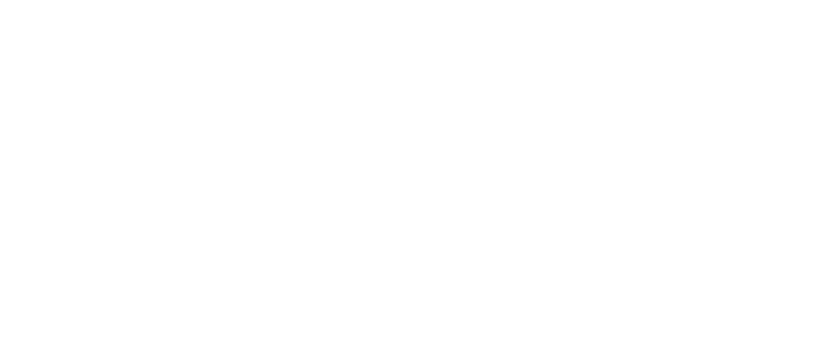
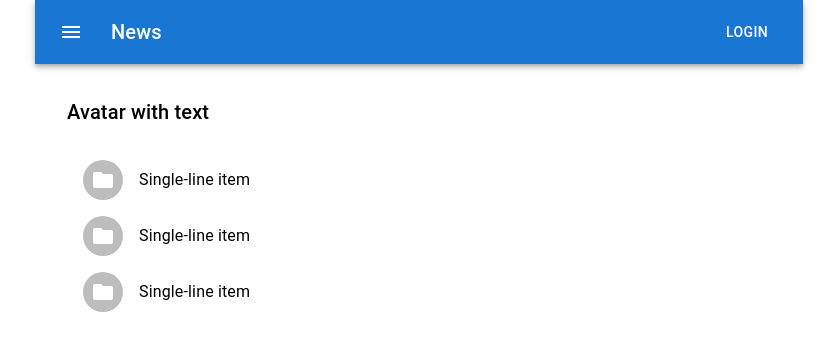
Before and after one commit to CollinsKippy/chat-app-rt, a React (Create React App) app: page / in a window 1280 px wide. Shown: the top 350 px of the page, without its empty margins (221-1058 px from the left). Built offline with nearby package versions, Linux system fonts and the light colour scheme.

Commit message:
added navbar and chatcontext

```diff
--- a/package.json
+++ b/package.json
@@ -5,6 +5,7 @@
   "dependencies": {
     "@emotion/react": "^11.10.5",
     "@emotion/styled": "^11.10.5",
+    "@mui/icons-material": "^5.11.0",
     "@mui/material": "^5.11.4",
     "@testing-library/jest-dom": "^5.16.5",
     "@testing-library/react": "^13.4.0",
--- a/src/App.js
+++ b/src/App.js
@@ -1,7 +1,14 @@
 import './App.css';
+import ChatList from './components/ChatList';
+import Navbar from './components/Navbar';
 
 function App() {
-  return <div></div>;
+  return (
+    <>
+      <Navbar />
+      <ChatList />
+    </>
+  );
 }
 
 export default App;
--- /dev/null
+++ b/src/components/ChatList.jsx
@@ -0,0 +1,54 @@
+import React from 'react';
+import List from '@mui/material/List';
+import { styled } from '@mui/material/styles';
+import ListItem from '@mui/material/ListItem';
+import ListItemAvatar from '@mui/material/ListItemAvatar';
+import ListItemText from '@mui/material/ListItemText';
+import Avatar from '@mui/material/Avatar';
+import Grid from '@mui/material/Grid';
+import Typography from '@mui/material/Typography';
+import FolderIcon from '@mui/icons-material/Folder';
+
+function generate(element) {
+  return [0, 1, 2].map((value) =>
+    React.cloneElement(element, {
+      key: value,
+    })
+  );
+}
+
+const Demo = styled('div')(({ theme }) => ({
+  backgroundColor: theme.palette.background.paper,
+}));
+
+export default function ChatList() {
+  const [dense, setDense] = React.useState(false);
+  const [secondary, setSecondary] = React.useState(false);
+
+  return (
+    <Grid container spacing={2} className='ChatList'>
+      <Grid item xs={12} md={6}>
+        <Typography sx={{ mt: 4, mb: 2 }} variant='h6' component='div'>
+          Avatar with text
+        </Typography>
+        <Demo>
+          <List dense={dense}>
+            {generate(
+              <ListItem>
+                <ListItemAvatar>
+                  <Avatar>
+                    <FolderIcon />
+                  </Avatar>
+                </ListItemAvatar>
+                <ListItemText
+                  primary='Single-line item'
+                  secondary={secondary ? 'Secondary text' : null}
+                />
+              </ListItem>
+            )}
+          </List>
+        </Demo>
+      </Grid>
+    </Grid>
+  );
+}
--- /dev/null
+++ b/src/components/Navbar.jsx
@@ -0,0 +1,32 @@
+import React from 'react';
+import AppBar from '@mui/material/AppBar';
+import Box from '@mui/material/Box';
+import Toolbar from '@mui/material/Toolbar';
+import Typography from '@mui/material/Typography';
+import Button from '@mui/material/Button';
+import IconButton from '@mui/material/IconButton';
+import MenuIcon from '@mui/icons-material/Menu';
+
+export default function Navbar() {
+  return (
+    <Box sx={{ flexGrow: 1 }}>
+      <AppBar position='static'>
+        <Toolbar>
+          <IconButton
+            size='large'
+            edge='start'
+            color='inherit'
+            aria-label='menu'
+            sx={{ mr: 2 }}
+          >
+            <MenuIcon />
+          </IconButton>
+          <Typography variant='h6' component='div' sx={{ flexGrow: 1 }}>
+            News
+          </Typography>
+          <Button color='inherit'>Login</Button>
+        </Toolbar>
+      </AppBar>
+    </Box>
+  );
+}
--- a/src/index.css
+++ b/src/index.css
@@ -1,5 +1,5 @@
 body {
-  margin: 0;
+  margin: 0 20%;
   font-family: -apple-system, BlinkMacSystemFont, 'Segoe UI', 'Roboto', 'Oxygen',
     'Ubuntu', 'Cantarell', 'Fira Sans', 'Droid Sans', 'Helvetica Neue',
     sans-serif;
@@ -11,3 +11,7 @@
   font-family: source-code-pro, Menlo, Monaco, Consolas, 'Courier New',
     monospace;
 }
+
+.ChatList {
+  padding: 0 2rem;
+}
```
Also changed, not shown: src/contexts/ChatContext.jsx (added, +19 -0 lines), 1 other file (tests, documents, lock files or other folders).
